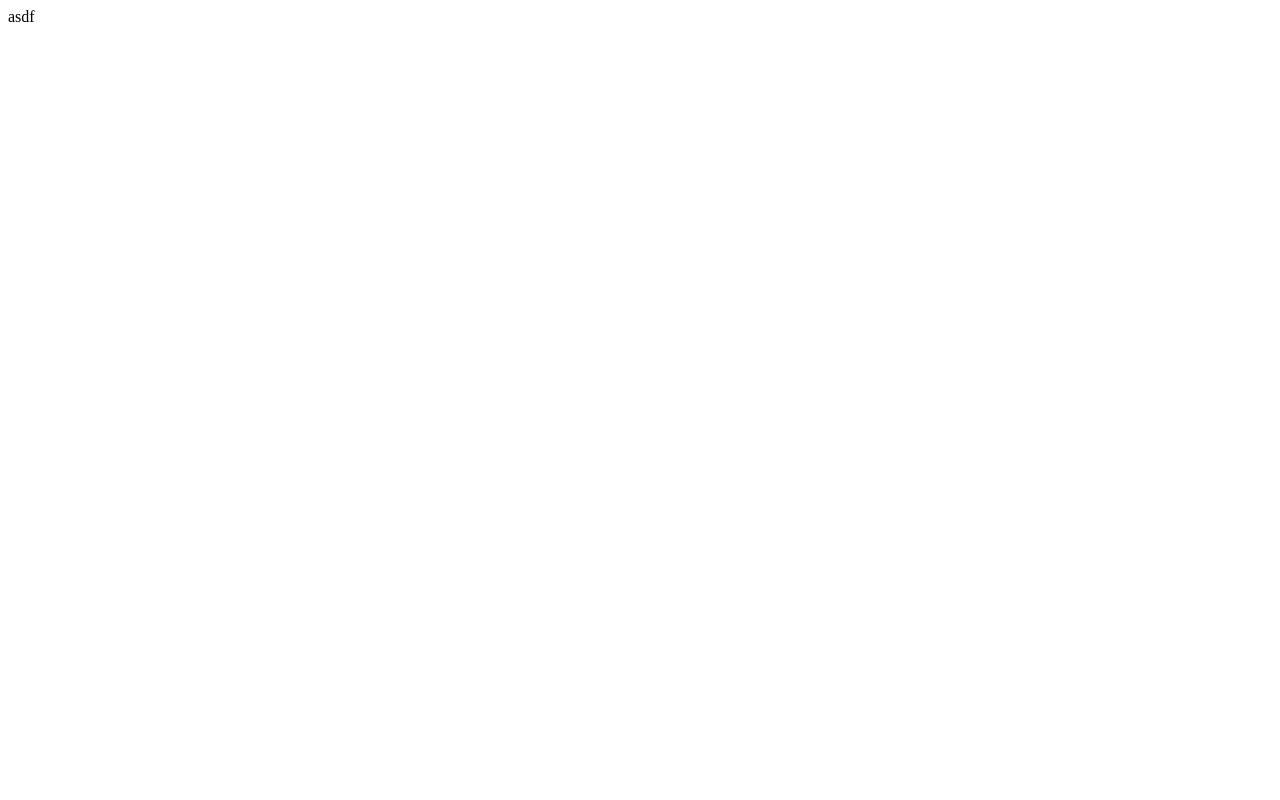
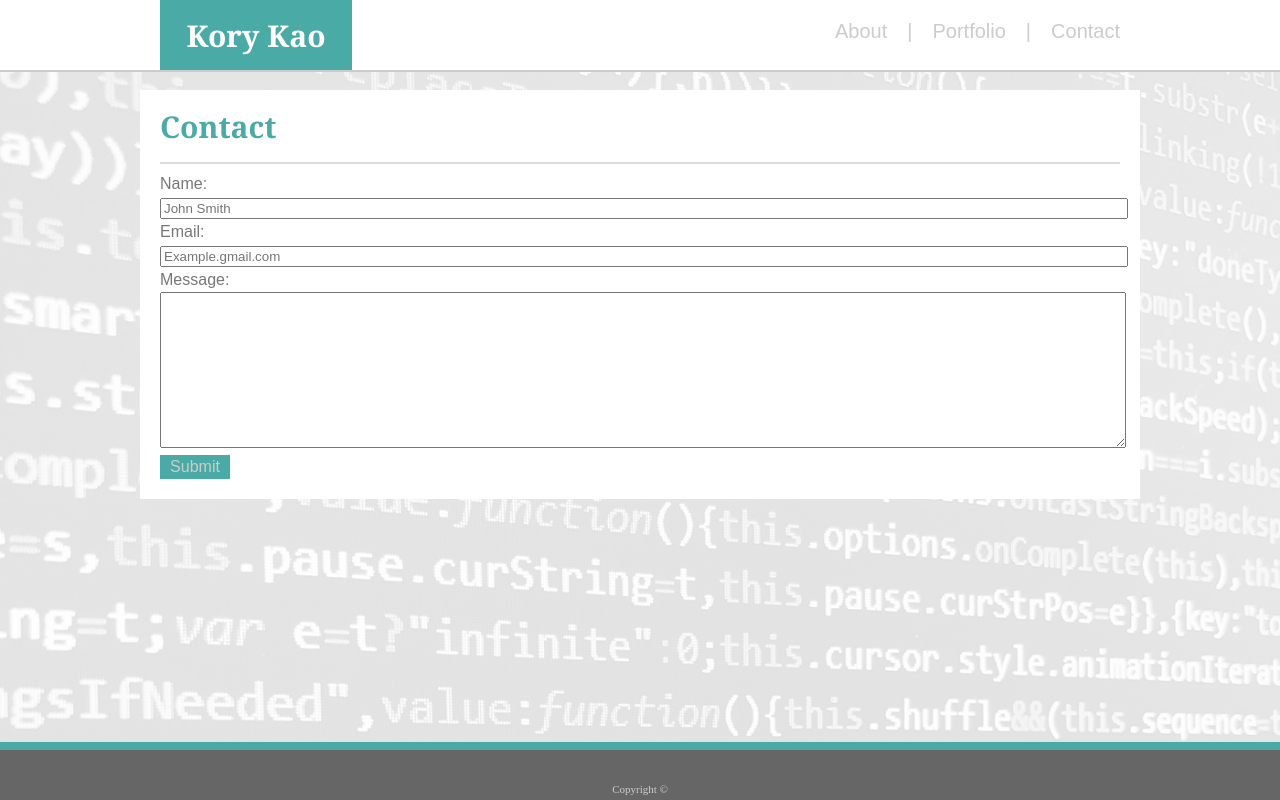
Before and after one commit to korykao/korykao.github.io, a plain HTML site: page Portfolio/contact.html in a window 1280 px wide. Drawn offline with Linux system fonts and the light colour scheme.

Commit message:
contacthtml

```diff
--- a/Portfolio/contact.html
+++ b/Portfolio/contact.html
@@ -1 +1,53 @@
-asdf
+<!DOCTYPE html>
+<html lang="en">
+<head>
+    <meta charset="UTF-8">
+    <meta name="viewport" content="width=device-width, initial-scale=1.0">
+    <meta http-equiv="X-UA-Compatible" content="ie=edge">
+    <title>Kory Kao</title>
+    <link rel="stylesheet" type="text/css" href="assets/stylecontact.css">
+</head>
+
+<header>
+    <div class="head1">
+        <div id="name"><strong>Kory Kao</strong></div>
+
+
+        <div id="navbar"><a href="index.html">About</a>&ensp;&ensp;|&ensp;&ensp;<a href="Portfolio/portfolio.html">Portfolio</a>&ensp;&ensp;|&ensp;&ensp;<a href="Portfolio/contact.html">Contact</a></div>
+    </div>
+</header>
+<br>
+<body>
+    <div class="about">
+        <div id="aboutheader"><strong>Contact</strong></div>
+
+        <hr noshade>
+
+            <form class="contact" style="width: 100%;" action="mailto:korykao@gmail.com" method="POST">
+                Name:
+                <br>
+                <input type="text" name="name" style="width: 100%;" placeholder="John Smith">
+                <br>
+                Email:
+                <br>
+                <input type="text" name="email" style="width: 100%;" placeholder="Example.gmail.com">
+                <br>
+                Message:
+                <br>
+                <textarea name="message" style="width: 100%; height: 150px;" form="contact">
+
+                </textarea>
+                <br>
+                <div class="button"><a href="">Submit</a>
+            </div>
+            </form>
+
+
+    </div>
+<br>
+
+</body>
+<footer>
+    <div class="fp">Copyright ©</div>
+</footer>
+</html>
```
